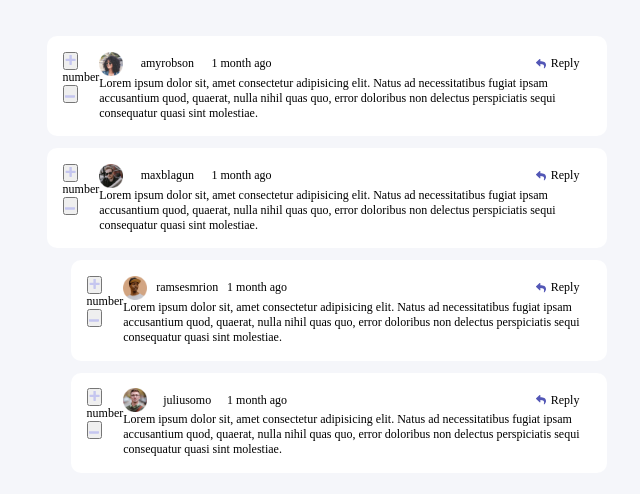
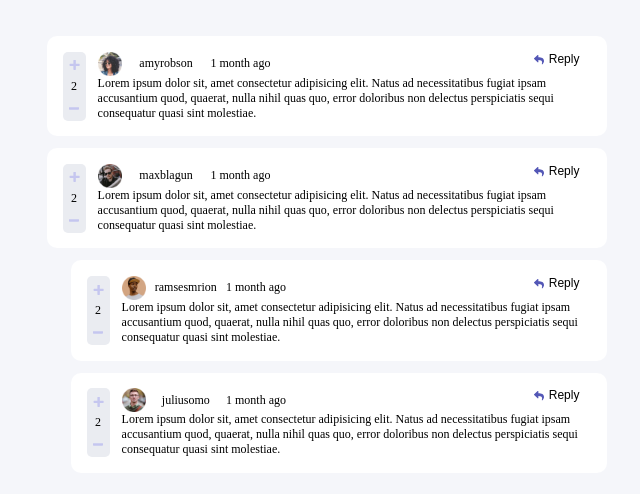
Before and after one commit to AxelTur-Springer/frontendMentorCommentChallenge, a plain HTML site: page index.html in a window 1280 px wide. Shown: the whole page, without its empty margins (313-953 px from the left). Drawn offline with Linux system fonts and the light colour scheme.

Commit message:
Changes in reply btn

```diff
--- a/index.html
+++ b/index.html
@@ -13,7 +13,7 @@
         <div class="staticComment Amy">
             <div class="scoreNum">
                 <button><img src="/assets/icon-plus.svg" alt=""></button>
-                <p>number</p>
+                <p>2</p>
                 <button><img src="/assets/icon-minus.svg" alt=""></button>
             </div>
             <div class="profileAndComment">
@@ -24,8 +24,8 @@
                         <p class="timePassed">1 month ago</p>
                     </div>
                     <div class="replyBtn">
-                        <button><img src="/assets/icon-reply.svg" alt=""></button>
-                        <p>Reply</p>
+                        <button><img src="/assets/icon-reply.svg" alt="">  <p>Reply</p></button>
+
                     </div>
                 </div>
                 <div class="comment">
@@ -37,7 +37,7 @@
         <div class="staticComment Max">
             <div class="scoreNum">
                 <button><img src="/assets/icon-plus.svg" alt=""></button>
-                <p>number</p>
+                <p>2</p>
                 <button><img src="/assets/icon-minus.svg" alt=""></button>
             </div>
             <div class="profileAndComment">
@@ -48,8 +48,8 @@
                         <p class="timePassed">1 month ago</p>
                     </div>
                     <div class="replyBtn">
-                        <button><img src="/assets/icon-reply.svg" alt=""></button>
-                        <p>Reply</p>
+                        <button><img src="/assets/icon-reply.svg" alt="">  <p>Reply</p></button>
+
                     </div>
                 </div>
                 <div class="comment">
@@ -60,7 +60,7 @@
         <div class="staticResponse Ram">
             <div class="scoreNum">
                 <button><img src="/assets/icon-plus.svg" alt=""></button>
-                <p>number</p>
+                <p>2</p>
                 <button><img src="/assets/icon-minus.svg" alt=""></button>
             </div>
             <div class="profileAndComment">
@@ -71,8 +71,8 @@
                         <p class="timePassed">1 month ago</p>
                     </div>
                     <div class="replyBtn">
-                        <button><img src="/assets/icon-reply.svg" alt=""></button>
-                        <p>Reply</p>
+                        <button><img src="/assets/icon-reply.svg" alt="">  <p>Reply</p></button>
+
                     </div>
                 </div>
                 <div class="comment">
@@ -83,7 +83,7 @@
         <div class="staticResponse Me">
             <div class="scoreNum">
                 <button><img src="/assets/icon-plus.svg" alt=""></button>
-                <p>number</p>
+                <p>2</p>
                 <button><img src="/assets/icon-minus.svg" alt=""></button>
             </div>
             <div class="profileAndComment">
@@ -94,8 +94,7 @@
                         <p class="timePassed">1 month ago</p>
                     </div>
                     <div class="replyBtn">
-                        <button><img src="/assets/icon-reply.svg" alt=""></button>
-                        <p>Reply</p>
+                        <button><img src="/assets/icon-reply.svg" alt="">  <p>Reply</p></button>
                     </div>
                 </div>
                 <div class="comment">
--- a/style.css
+++ b/style.css
@@ -15,6 +15,23 @@ padding: 2em 30em;
 .profileAndComment img{
     width: 24px;height: 24px;
 }
+.scoreNum{
+    display: flex;
+    flex-direction: column;
+    justify-content: space-around;
+    margin-right:1em;
+    text-align: center;
+    background-color: hsl(223, 19%, 93%);
+    padding: 5px 6px;
+    border-radius: 5px;
+}
+.scoreNum button{
+  background-color: inherit;
+  border: none;
+}
+.scoreNum button:hover{
+    cursor: pointer;
+  }
 
 .staticComment{
 background-color: white;
@@ -50,11 +67,11 @@ border-radius: 10px;
     align-items: center;
 }
 .replyBtn{
-    display: flex;
     text-align: center;
     margin-right: 12px;
 }
 .replyBtn button{
+    display: flex;
     border: none;
     background-color: inherit;
 }
```
